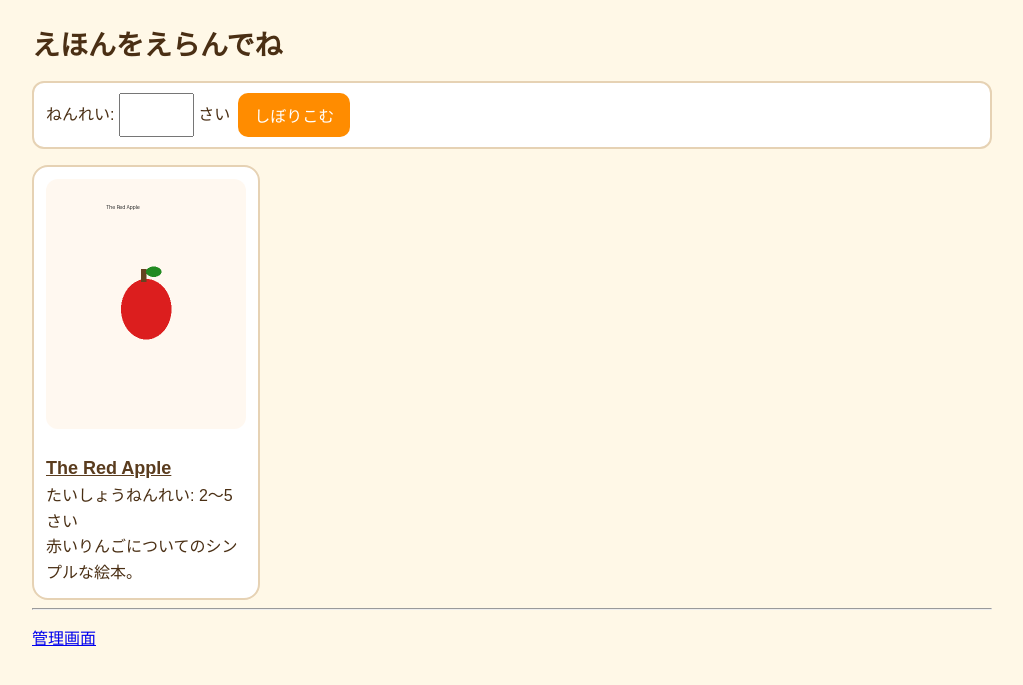
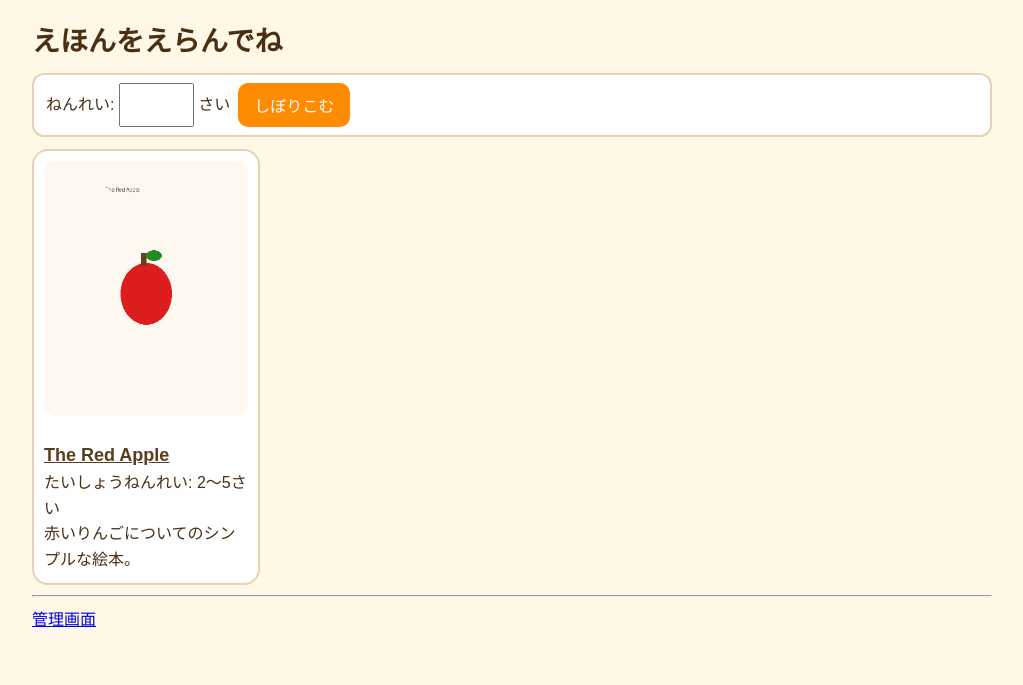
Before and after one commit to Takoyaki1000cazzo/David, a Django app: page / in a window 1280 px wide. Shown: the top 685 px of the page, without its empty margins (128-1151 px from the left). Run offline with Django 5.2, Linux system fonts and the light colour scheme; data comes from the database, SQL or seed files in the repository; some web fonts are replaced.

Commit message:
fix: D-10 一覧の縦余白を圧縮し1作品時はスクロールなしに収める

```diff
--- a/books/templates/books/book_list.html
+++ b/books/templates/books/book_list.html
@@ -18,7 +18,9 @@
     min-height: 100dvh;
   }
   .container { max-width: 960px; margin: 0 auto; }
-  h1 { font-size: 28px; margin: 12px 0; }
+  .container > hr { margin: 10px 0; }
+  .container > p:last-child { margin: 8px 0 0; }
+  h1 { font-size: 28px; margin: 8px 0; }
   form.filter {
     display: flex;
     flex-wrap: wrap;
@@ -27,7 +29,7 @@
     background: #fff;
     border: 2px solid #E6D2B4;
     border-radius: 12px;
-    padding: 10px 12px;
+    padding: 8px 12px;
   }
   form.filter input[type="number"] {
     font-size: 16px;
@@ -49,20 +51,20 @@
     display: grid;
     grid-template-columns: repeat(auto-fill, minmax(220px, 1fr));
     gap: 16px;
-    margin-top: 16px;
+    margin-top: 12px;
   }
   .card {
     background: #fff;
     border: 2px solid #E6D2B4;
     border-radius: 16px;
-    padding: 12px;
+    padding: 10px;
     margin-bottom: 0;
   }
   .card img {
     width: auto;
     max-width: 100%;
-    max-height: 50vh;
-    max-height: 50dvh;
+    max-height: 44vh;
+    max-height: 44dvh;
     height: auto;
     display: block;
     margin: 0 auto;
@@ -75,7 +77,7 @@
   @media (orientation: portrait) and (max-width: 1100px) {
     h1 { font-size: 24px; }
     .grid { grid-template-columns: 1fr; gap: 12px; }
-    .card img { max-height: 38vh; max-height: 38dvh; }
+    .card img { max-height: 32vh; max-height: 32dvh; }
   }
   /* D-10: スマホ幅 (375px想定) の微調整。
      横画面・PCは auto-fill のまま画面幅で折り返し数が変わる */
```
